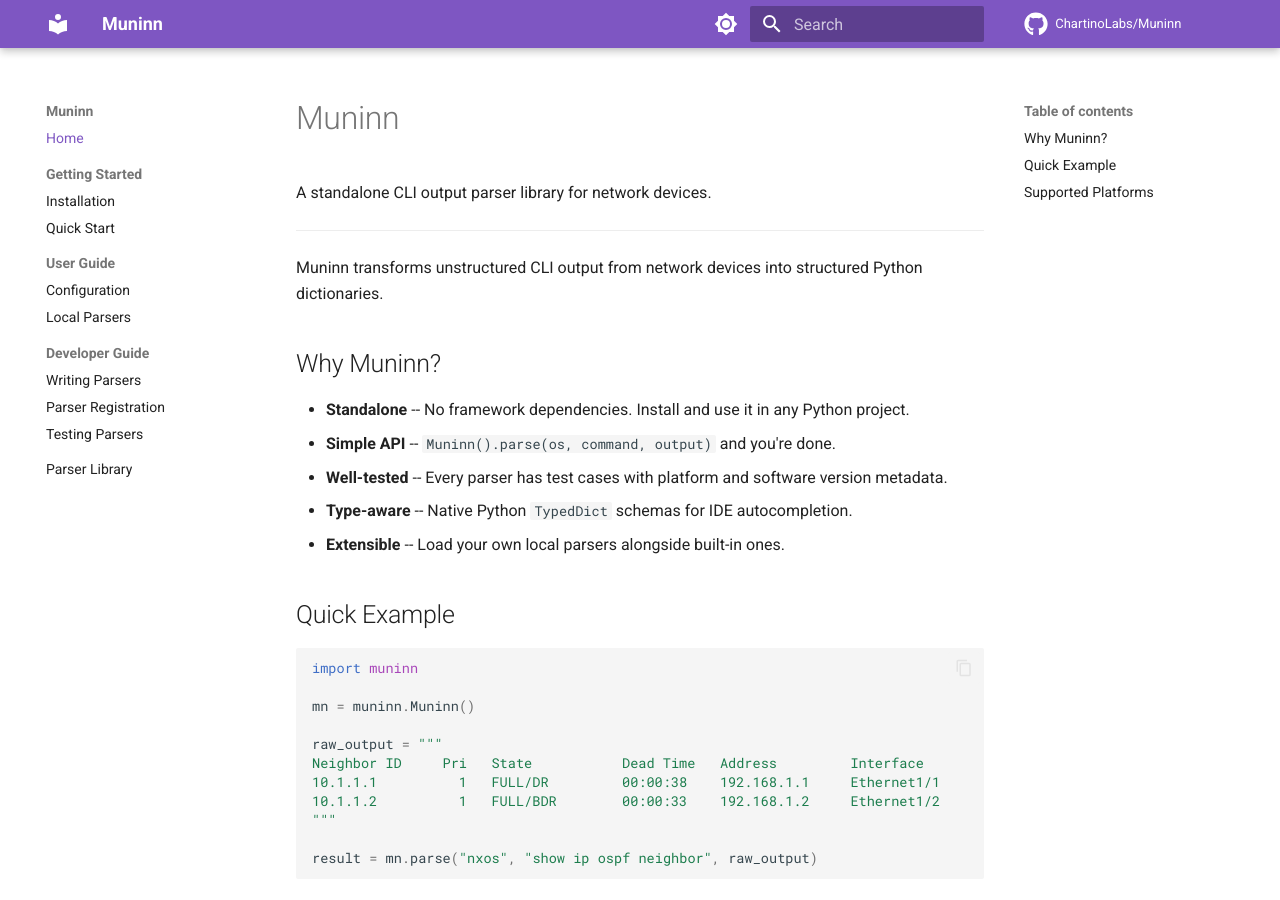
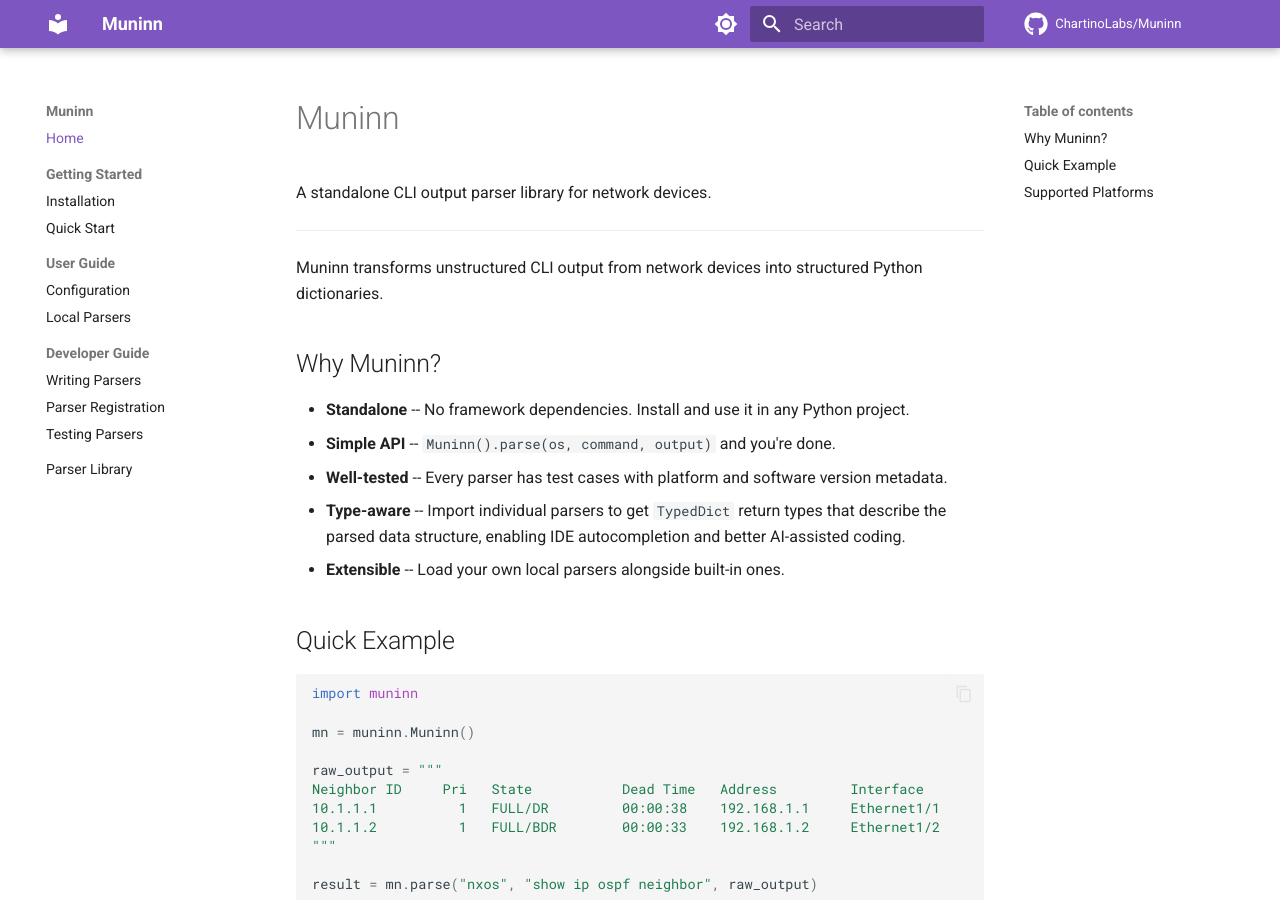
Before and after one commit to ChartinoLabs/Muninn, an MkDocs documentation site: the page built from docs/index.md, in a window 1280 px wide and 900 px high. Built offline with MkDocs 1.6.1 and Material for MkDocs 9.7.7, drawn with Linux system fonts in a browser that asks for light colours; comment, search, counter and statistics services are not loaded.

Commit message:
docs: clarify Type-aware description on index page
Explain that TypedDict benefits come from importing individual parsers,
and note the value for AI-assisted coding in addition to IDE support.

Co-Authored-By: Claude Opus 4.6 (1M context) <noreply@anthropic.com>

```diff
--- a/docs/index.md
+++ b/docs/index.md
@@ -11,7 +11,7 @@ Muninn transforms unstructured CLI output from network devices into structured P
 - **Standalone** -- No framework dependencies. Install and use it in any Python project.
 - **Simple API** -- `Muninn().parse(os, command, output)` and you're done.
 - **Well-tested** -- Every parser has test cases with platform and software version metadata.
-- **Type-aware** -- Native Python `TypedDict` schemas for IDE autocompletion.
+- **Type-aware** -- Import individual parsers to get `TypedDict` return types that describe the parsed data structure, enabling IDE autocompletion and better AI-assisted coding.
 - **Extensible** -- Load your own local parsers alongside built-in ones.
 
 ## Quick Example
```
